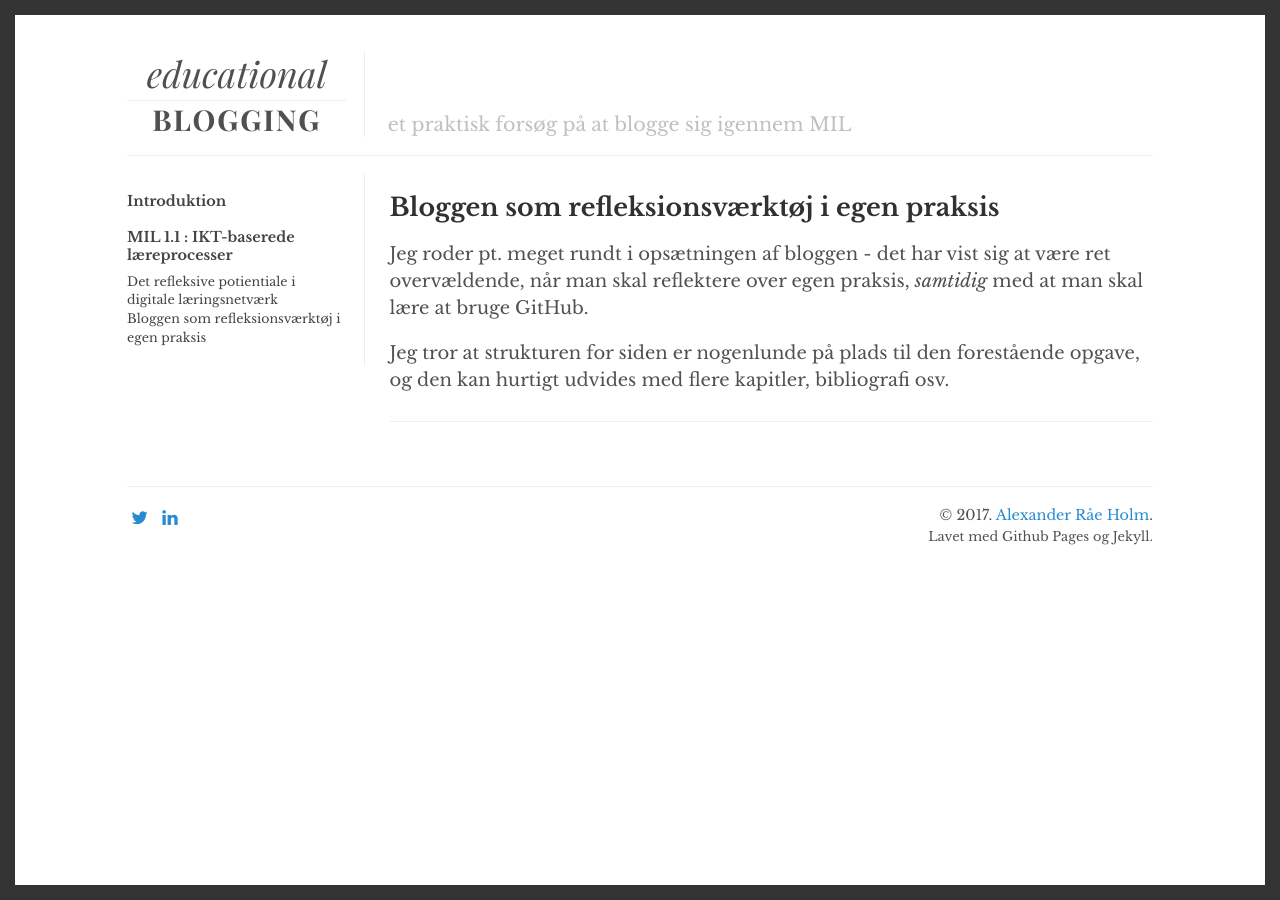
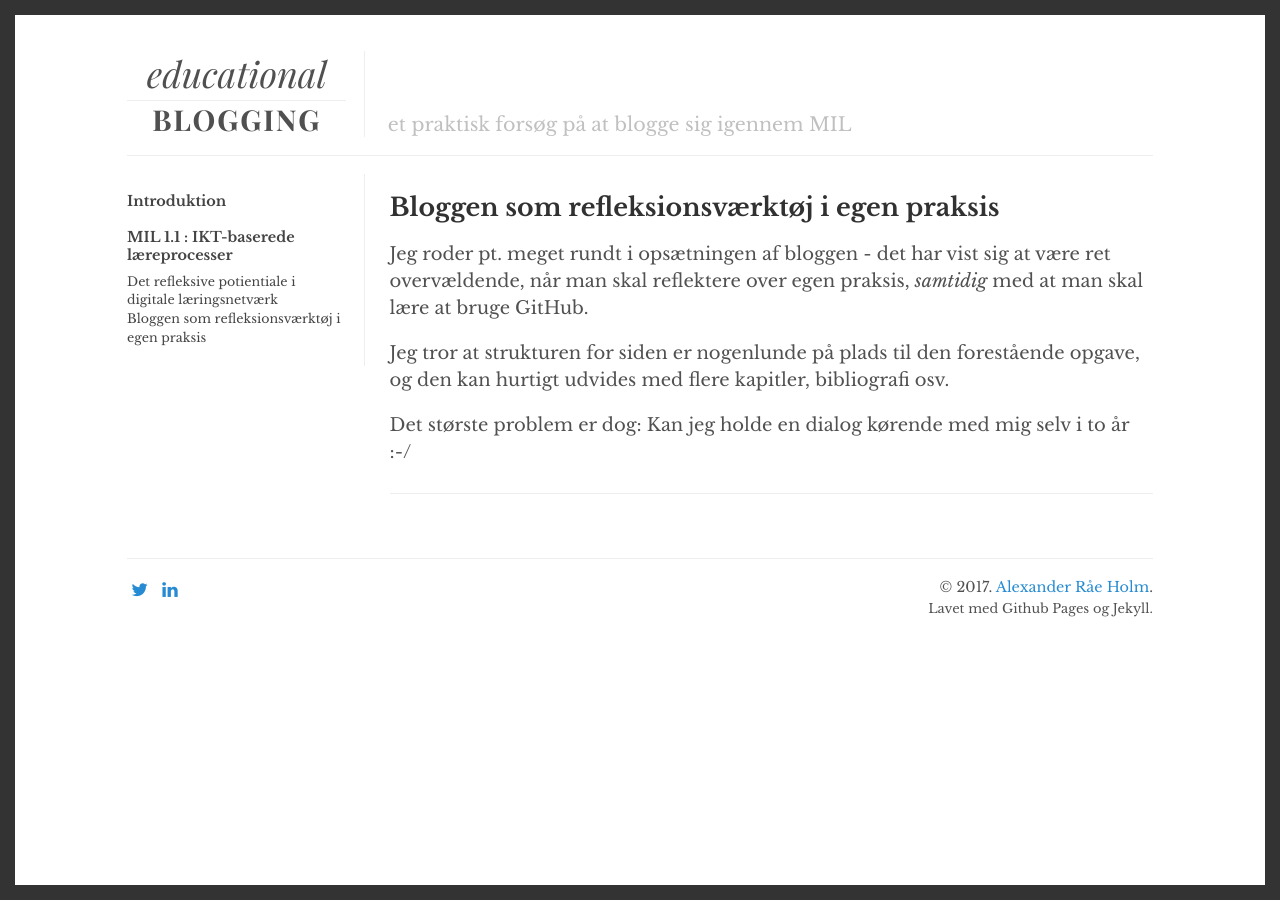
Before and after one commit to alexanderrae/educational-blogging, a Jekyll site: the page built from _capitulos/mil-1-dot-1/bloggen-som-refleksionsvaerktoej-i-egen-praksis.markdown, in a window 1280 px wide. Built offline with Jekyll 4.4.1, drawn with Linux system fonts in a browser that asks for light colours; comment, search, counter and statistics services are not loaded.

Commit message:
Updated Bloggen Som Refleksionsvaerktoej I Egen Praksis

```diff
--- a/_capitulos/mil-1-dot-1/bloggen-som-refleksionsvaerktoej-i-egen-praksis.markdown
+++ b/_capitulos/mil-1-dot-1/bloggen-som-refleksionsvaerktoej-i-egen-praksis.markdown
@@ -8,3 +8,5 @@ comments: true
 Jeg roder pt. meget rundt i opsætningen af bloggen - det har vist sig at være ret overvældende, når man skal reflektere over egen praksis, <em>samtidig</em> med at man skal lære at bruge GitHub.
 
 Jeg tror at strukturen for siden er nogenlunde på plads til den forestående opgave, og den kan hurtigt udvides med flere kapitler, bibliografi osv.
+
+Det største problem er dog: Kan jeg holde en dialog kørende med mig selv i to år :-/
```
